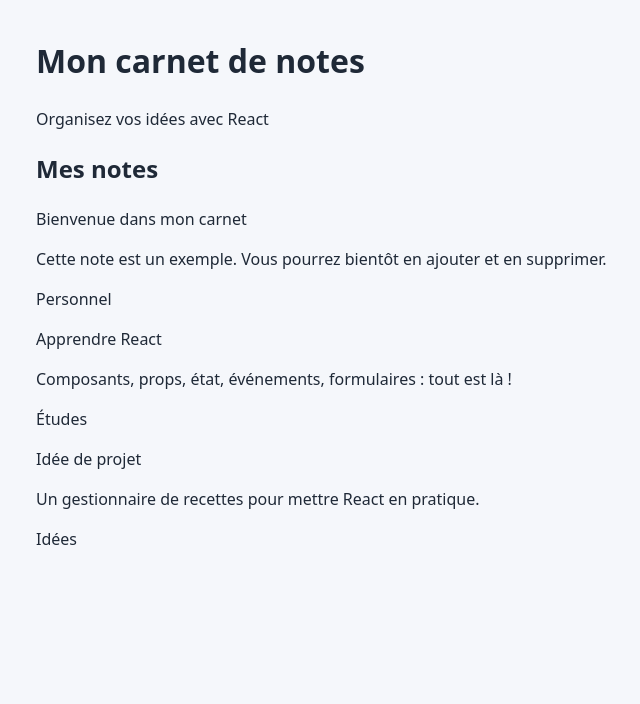
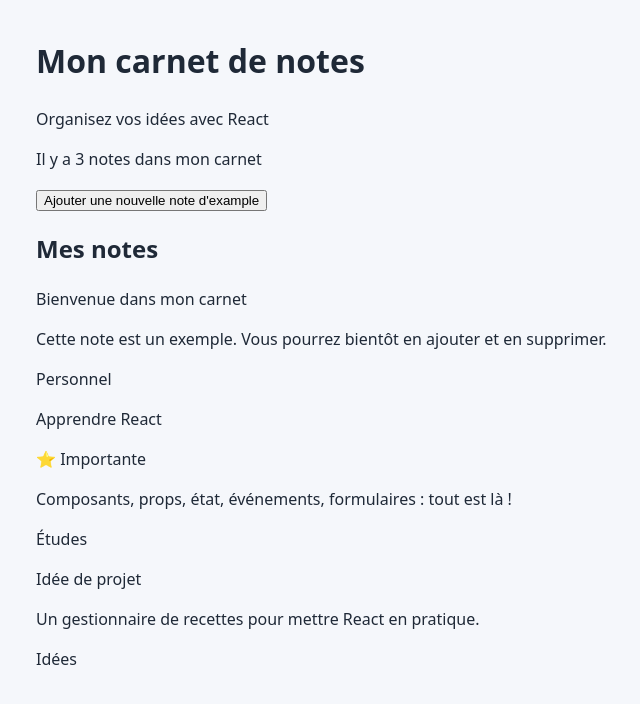
Before and after one commit to MeherziHOS/carnet-notes-react, a React (Vite) app: page / in a window 1280 px wide. Shown: the top 704 px of the page, without its empty margins (170-810 px from the left). Built offline with nearby package versions, Linux system fonts and the light colour scheme.

Commit message:
Placer les ntes dans l'état

```diff
--- a/src/App.jsx
+++ b/src/App.jsx
@@ -1,5 +1,6 @@
 // src/App.jsx
 // Composant racine : il détient les données et les transmet par les props
+import { useState } from 'react';
 import Header from './components/Header.jsx';
 import NoteList from './components/NoteList.jsx';
 
@@ -32,14 +33,32 @@ const INITIAL_NOTES = [
 ];
 
 function App() {
+    const [notes, setNotes] = useState(INITIAL_NOTES);
+
+    function handleAddSample() {
+        const nouvelleNote = {
+            id: Date.now(),
+            title: " Note d'exemple",
+            content: "C'est une nouvelle note d'example",
+            category: 'Personnel',
+            date: new Date().toISOString(),
+            important: false,
+        };
+        setNotes((prevNotes) => [nouvelleNote, ...prevNotes]);
+    }
     return (
         <div className="app">
             <Header title="Mon carnet de notes" />
             <main>
-                <NoteList notes={INITIAL_NOTES} />
+                <p>
+                    Il y a {notes.length} {notes.length === 1 ? 'note' : 'notes'} dans mon carnet
+                </p>
+                <button type="button" onClick={handleAddSample}>
+                    Ajouter une nouvelle note d'example{' '}
+                </button>
+                <NoteList notes={notes} />
             </main>
         </div>
     );
 }
-
 export default App;
--- a/src/components/NoteCard.jsx
+++ b/src/components/NoteCard.jsx
@@ -1,8 +1,9 @@
 function NoteCard({ note }) {
-    const { title, content, category } = note;
+    const { title, content, category, important } = note;
     return (
         <article>
             <p>{title}</p>
+            {important && <p>⭐ Importante</p>}
             <p>{content}</p>
             <p>{category}</p>
         </article>
--- a/src/components/NoteList.jsx
+++ b/src/components/NoteList.jsx
@@ -1,12 +1,15 @@
 import NoteCard from './NoteCard';
 
 function NoteList({ notes }) {
+    if (notes.length === 0) {
+        return <p>Aucune note pour l'instant. Ajoutez votre première note !</p>;
+    }
     return (
         <section>
             <h2> Mes notes </h2>
-            <NoteCard note={notes[0]} />
-            <NoteCard note={notes[1]} />
-            <NoteCard note={notes[2]} />
+            {notes.map((note) => (
+                <NoteCard key={note.id} note={note} />
+            ))}
         </section>
     );
 }
```
